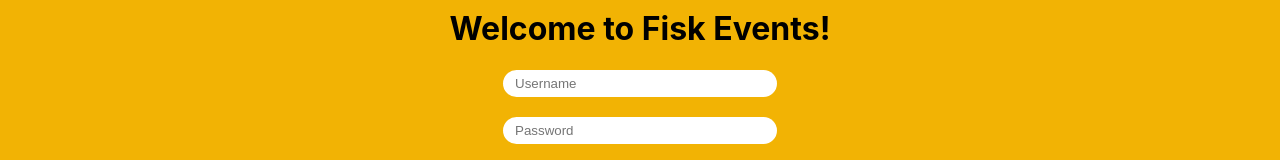
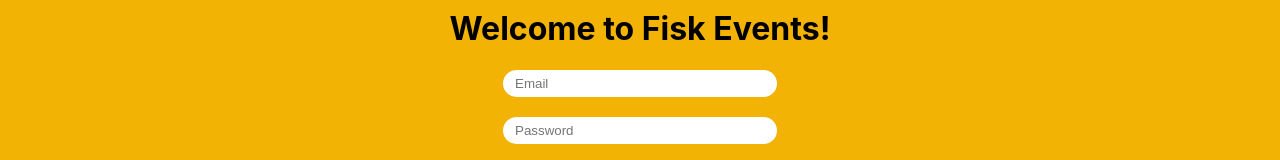
Before and after one commit to okezieuc/fisk-events-board, a React (Create React App) app: page /signup in a window 1280 px wide. Shown: the part 367-527 px from the top of the page. Built offline with nearby package versions, Linux system fonts and the light colour scheme.

Commit message:
created states

```diff
--- a/src/routes/SignUpPage.js
+++ b/src/routes/SignUpPage.js
@@ -2,6 +2,9 @@ import { useState } from "react";
 import "./signup.css";
 
 function SignUpPage() {
+  const [email, setEmail] = useState("");
+  const [password, setPassword] = useState("");
+
   return (
     <>
       <div className="body">
@@ -14,10 +17,10 @@ function SignUpPage() {
           </div>
           <div className="loginarea">
             <input
-              placeholder="Username"
+              placeholder="Email"
               className="textbox"
               onChange={(e) => {
-                console.log(e.target.value);
+                setEmail(e.target.value);
               }}
               type="text"
             ></input>
@@ -25,7 +28,7 @@ function SignUpPage() {
               placeholder="Password"
               className="textbox"
               onChange={(e) => {
-                console.log(e.target.value);
+                setPassword(e.target.value);
               }}
               type="password"
             ></input>
```
